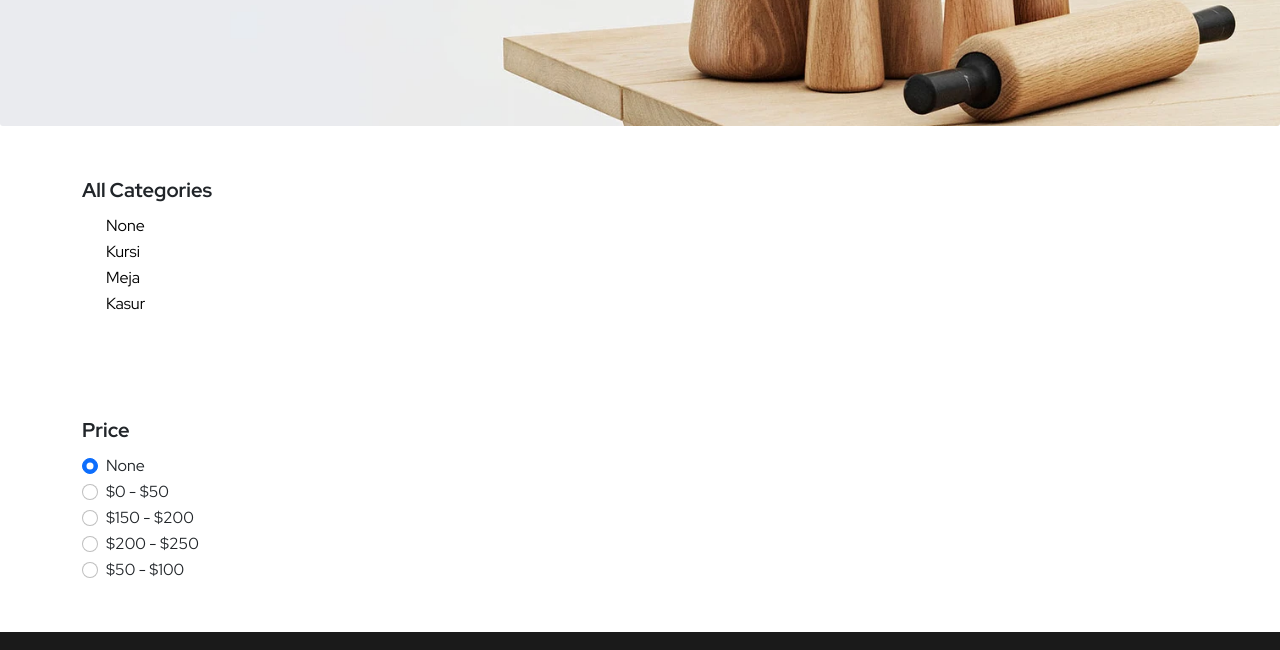
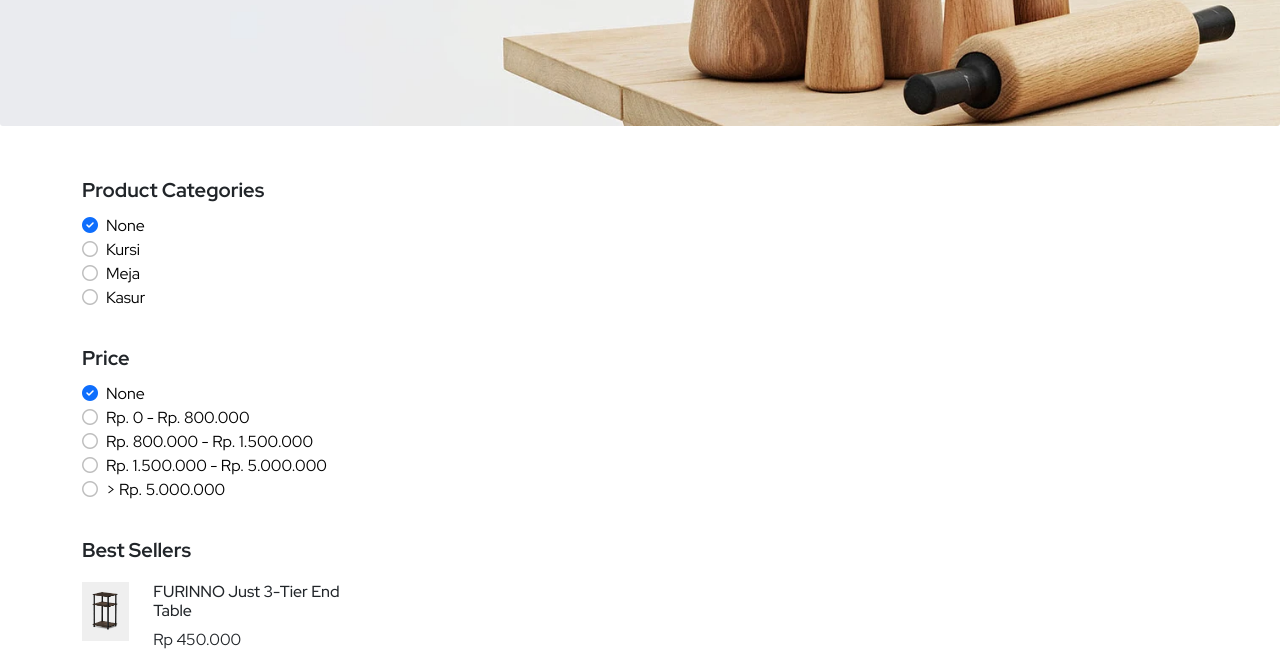
Before and after one commit to mr687/pweb-uas, a plain HTML site: page collections.html in a window 1280 px wide. Shown: the part 330-980 px from the top of the page. Drawn offline with Linux system fonts and the light colour scheme.

Commit message:
added filter by prices

```diff
--- a/assets/js/app.js
+++ b/assets/js/app.js
@@ -9,6 +9,8 @@
   footer.innerHTML = await footerContent.text();
 
 })();
+
+var currentURL = new URLSearchParams(window.location.search);
 
 var DB = (table = undefined, callback) => {
   if (table !== undefined && table !== null) {
@@ -40,18 +42,52 @@ var cardProduct = (product) => {
     '</div>';
 };
 
-var categoryProduct = (product,checked=false,onclick) => {
-  var productId = new URLSearchParams(window.location.search).get('category');
-  return '<div class="form-check ">' +
+var liteCardProduct = (product) => {
+  return '<div class="row py-2">' +
+    '<div class="col-3">' +
+    '<img src="' + product.picture + '" alt="">' +
+    '</div>' +
+    '<div class="col-9">' +
+    '<h6>' + product.name + '</h6>' +
+    '<p>' + money(product.price) + '</p>' +
+    '</div>' +
+    '</div>'
+}
 
-    '<a href="./collections.html?category=' + product + '">' +
-    (productId==product?'~~' :'')+
-    '<label class="form-check-label" for="' + 'flexRadioDefault' + product + '" >' +
+var categoryFilterRadio = (product) => {
+  var priceParam = currentURL.get('price') ?? "None";
+  var productCategoryParam = currentURL.get('category') ?? "None";
+  var checkedRadio = '<i class="fas fa-check-circle" style="color:#0E6EFD"></i>';
+  var uncheckedRadio = '<i class="far fa-circle" style="color:#BFBFBF"></i>';
+  return '<div>' +
+    '<a href="./collections.html?category=' + product + '&price=' + priceParam + '">' +
+    ((productCategoryParam == null && product == "None") ? checkedRadio :
+      productCategoryParam == product ? checkedRadio :
+        uncheckedRadio) +
+    '<label class="form-check-label px-2" for="' + 'flexRadioDefault' + product + '" >' +
     product +
     '</label>' +
-    '</a>'+
+    '</a>' +
     '</div>';
 };
+
+var priceRangeFilterRadio = (price, index) => {
+  var priceParam = currentURL.get('price') ?? "None";
+  var productCategoryParam = currentURL.get('category') ?? "None";
+  var checkedRadio = '<i class="fas fa-check-circle" style="color:#0E6EFD"></i>';
+  var uncheckedRadio = '<i class="far fa-circle" style="color:#BFBFBF"></i>';
+  return '<div>' +
+    '<a href="./collections.html?price=' + (index==0?"None":index) + '&category=' + productCategoryParam + '">' +
+    (((priceParam == "None" && index == 0)) ? checkedRadio :
+      priceParam == index ? checkedRadio :
+        uncheckedRadio) +
+    '<label class="form-check-label px-2" for="' + 'flexRadioDefault' + index + '" >' +
+    price +
+    '</label>' +
+    '</a>' +
+    '</div>';
+}
+
 
 var getCategories = (callback) => {
   DB('products', (products) => {
@@ -59,8 +95,32 @@ var getCategories = (callback) => {
     products.forEach(v => {
       categories.push(v['category'])
     })
-    callback([...new Set(categories)])
+    callback(["None", ...new Set(categories)])
   });
+}
+
+var getProductsByPrices = (priceRange, callback) => {
+  if (priceRange != 'None') {
+    DB('products', (products) => {
+      switch (priceRange) {
+        case "1":
+          callback(products.filter(value => value.price >= 0 && value.price <= 800000))
+          break;
+        case "2":
+          callback(products.filter(value => value.price >= 800000 && value.price <= 1500000))
+          break;
+        case "3":
+          callback(products.filter(value => value.price >= 1500000 && value.price <= 5000000))
+          break;
+        case "4":
+          callback(products.filter(value => value.price >= 5000000))
+          break;
+        default:
+          callback(products);
+          break;
+      }
+    });
+  }
 }
 
 var getPrices = (callback) => {
--- a/collections.html
+++ b/collections.html
@@ -33,42 +33,14 @@
         <div class="container">
           <div class="row">
             <div class="col-md-3 d-none d-md-block">
-              <p class="py-1 h5"><b>All Categories</b></p>
-              <div class="categories--content">
-
-              </div>
-              <div class="py-5"></div>
+              <p class="py-1 h5"><b>Product Categories</b></p>
+              <div class="categories--content"></div>
+              <div class="py-3"></div>
               <p class="py-1 h5"><b>Price</b></p>
-              <div class="form-check">
-                <input class="form-check-input" type="radio" name="flexRadioPriceDefault" id="flexRadioPrice1" checked>
-                <label class="form-check-label" for="flexRadioPrice1">
-                  None
-                </label>
-              </div>
-              <div class="form-check">
-                <input class="form-check-input" type="radio" name="flexRadioPriceDefault" id="flexRadioPrice1">
-                <label class="form-check-label" for="flexRadioPrice1">
-                  $0 - $50
-                </label>
-              </div>
-              <div class="form-check">
-                <input class="form-check-input" type="radio" name="flexRadioPriceDefault" id="flexRadioPrice2">
-                <label class="form-check-label" for="flexRadioPrice2">
-                  $150 - $200
-                </label>
-              </div>
-              <div class="form-check">
-                <input class="form-check-input" type="radio" name="flexRadioPriceDefault" id="flexRadioPrice3">
-                <label class="form-check-label" for="flexRadioPrice3">
-                  $200 - $250
-                </label>
-              </div>
-              <div class="form-check">
-                <input class="form-check-input" type="radio" name="flexRadioPriceDefault" id="flexRadioPrice4">
-                <label class="form-check-label" for="flexRadioPrice4">
-                  $50 - $100
-                </label>
-              </div>
+              <div class="price--content"></div>
+              <div class="py-3"></div>
+              <p class="py-1 h5"><b>Best Sellers</b></p>
+              <div class="best-sellers--content"></div>
             </div>
             <div class="col-md-9">
               <div class="products--content row pt-5"></div>
@@ -83,16 +55,31 @@
 
   <script src="assets/vendor/bootstrap/js/bootstrap.bundle.min.js"></script>
   <script src="assets/js/app.js"></script>
+  <script src="https://kit.fontawesome.com/b20913e551.js" crossorigin="anonymous"></script>
   <script>
     var productsContent = document.querySelector('.products .products--content');
     var categoriesContent = document.querySelector('.categories--content');
+    var bestSellerContent = document.querySelector('.best-sellers--content');
+    var priceContent = document.querySelector('.price--content');
+
+    var priceQuery = new URLSearchParams(window.location.search).get('price');
 
     getCategories(
       (products) => {
-        categoriesContent.innerHTML += categoryProduct("None", true, () => { window.location("./collections.html") });
         products.forEach(product => {
-          categoriesContent.innerHTML += categoryProduct(product, false, () => { window.location("./collections.html?category=" + product) });
+          categoriesContent.innerHTML += categoryFilterRadio(product);
+        });
+      }
+    )
 
+    getProductsByPrices(
+      priceQuery,
+      (products) => {
+        products.forEach(product => {
+          var categoryQuery = new URLSearchParams(window.location.search).get('category');
+          if (product.category == categoryQuery || categoryQuery == "None") {
+            productsContent.innerHTML += cardProduct(product);
+          }
         });
       }
     )
@@ -103,14 +90,38 @@
       limit = 0,
       (products) => {
         products.forEach(product => {
-          var query = new URLSearchParams(window.location.search).get('category');
-          if (query == "None") {
+          var categoryQuery = new URLSearchParams(window.location.search).get('category');
+          if (categoryQuery == "None" && priceQuery == "None") {
             productsContent.innerHTML += cardProduct(product);
           }
-          if (product.category == query) {
+          if (priceQuery == "None" && product.category == categoryQuery) {
             productsContent.innerHTML += cardProduct(product);
           }
 
+        });
+      });
+
+
+    var priceRange = [
+      "None",
+      "Rp. 0 - Rp. 800.000",
+      "Rp. 800.000 - Rp. 1.500.000",
+      "Rp. 1.500.000 - Rp. 5.000.000",
+      "> Rp. 5.000.000"];
+    priceRange.forEach((price, index) => {
+      priceContent.innerHTML += priceRangeFilterRadio(price, index);
+    });
+
+
+    //get Top Sales
+    getProducts(
+      orderBy = 'sales',
+      orderByDirection = 'desc',
+      limit = 0,
+      (products) => {
+        products.length = 5;
+        products.forEach(product => {
+          bestSellerContent.innerHTML += liteCardProduct(product);
         });
       });
 
```
